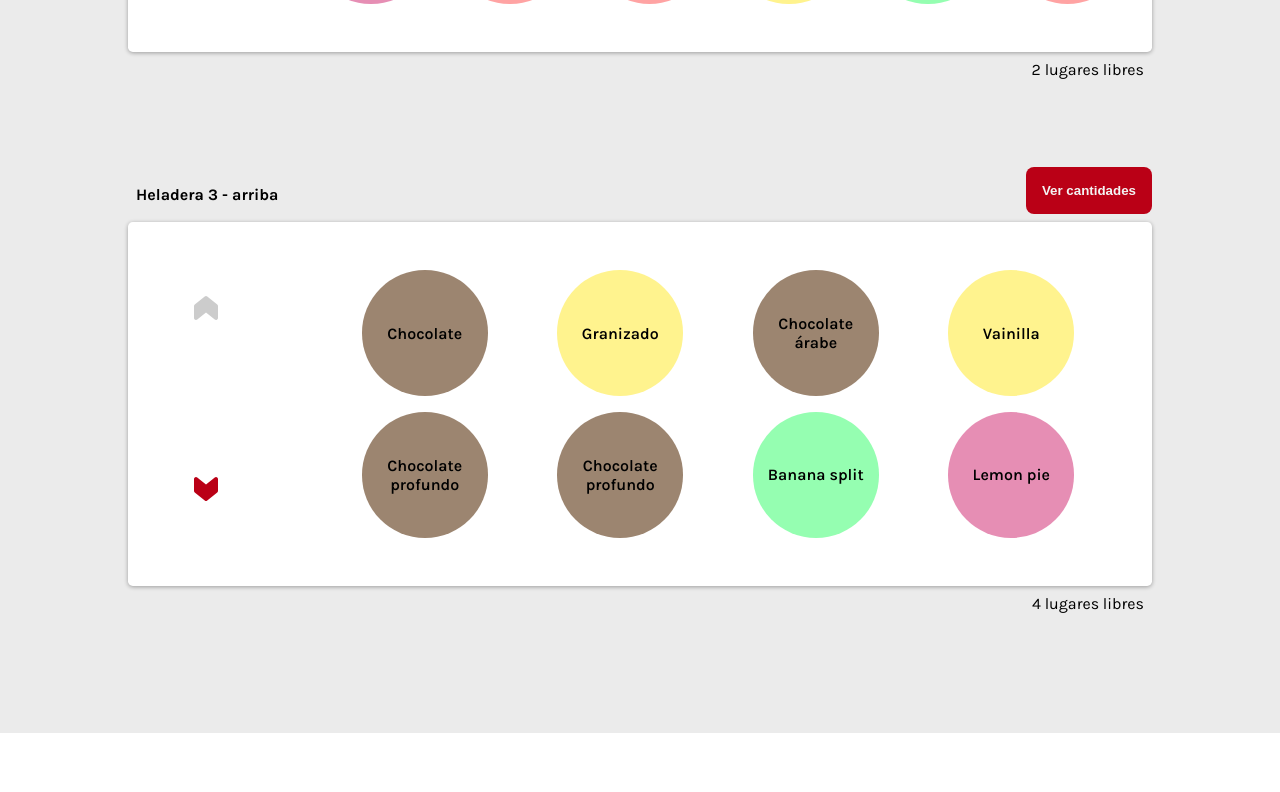
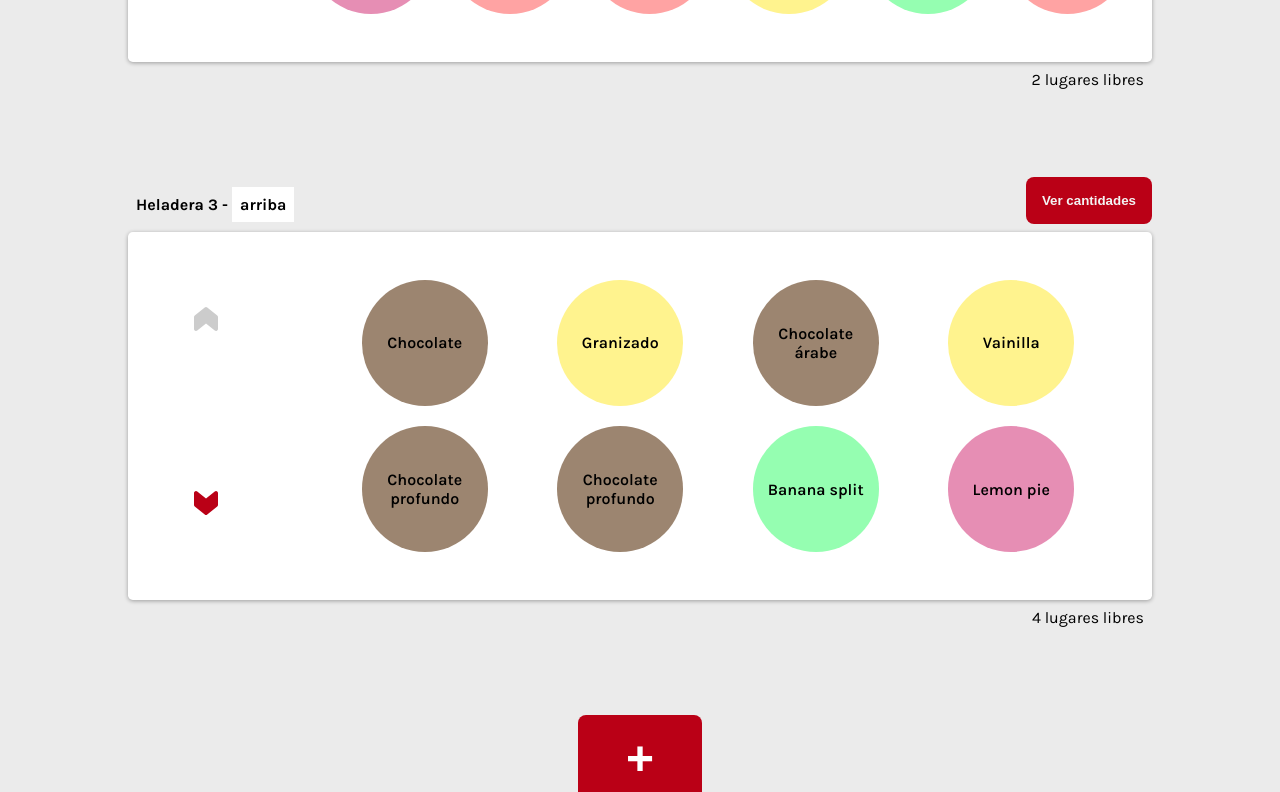
Before and after one commit to JuanNebbia/RefriManager, a React (Create React App) app in the folder frontend/: page / in a window 1280 px wide. Shown: the part 1417-2209 px from the top of the page. Before the commit the page ends 2150 px from the top, so only its background shows below. Built offline with nearby package versions, Linux system fonts and the light colour scheme.

Commit message:
frontend: Include button to add refrigerators. Modal component for multiple contents

```diff
--- a/frontend/src/components/Main/Main.jsx
+++ b/frontend/src/components/Main/Main.jsx
@@ -3,21 +3,18 @@ import './Main.css'
 
 // Components
 import SpaceGrid from '../SpaceGrid/SpaceGrid'
-import Refrigerator from '../Refrigerator/Refrigerator'
+import RefrigeratorContainer from '../RefrigeratorContainer/RefrigeratorContainer.jsx';
 
 // Context
 import { useData } from '../../context/DataContext.js';
 
 const Main = () => {
-  const { refrigerators } = useData()
+  const { refrigerators, buckets } = useData()
+
   return (
     <div className='main-container'>
         <SpaceGrid />
-        {refrigerators.map((refri, idx) => {
-          return <Refrigerator key={idx} {...refri} />
-        })}
-
-
+        <RefrigeratorContainer refrigerators={refrigerators} buckets={buckets} />
     </div>
   )
 }
--- /dev/null
+++ b/frontend/src/components/Modal/Modal.css
@@ -0,0 +1,62 @@
+.modal-container{
+    width: 100%;
+    height: 100%;
+    min-height: fit-content;
+    position: fixed;
+    top: 0;
+    left: 0;
+    backdrop-filter: blur(0.5rem) brightness(0.8);
+    display: flex;
+    align-items: center;
+    justify-content: center;
+    z-index: 100;
+    padding: 0;
+}
+
+.modal-inner{
+    box-shadow: 0 0 10px #999 ;
+    flex-direction: column;
+    display: flex;
+    border-radius: 0.5rem;
+    background-color: #fefefe;
+    margin: 5% auto;
+    padding: 2rem;
+    width: 80%;
+    max-width: 35rem;
+    max-height: 80vh;
+    overflow-y: auto;
+}
+
+.close-modal-btn{
+    width: fit-content;
+    aspect-ratio: 1;
+    margin-left: auto;
+    background-color: transparent;
+    border: none;
+    cursor: pointer;
+    font-size: 1rem;
+}
+
+.modal-title{
+    margin-right: auto;
+    margin-top: 0;
+    margin-bottom: 0;
+    font-size: 1.2rem;
+}
+
+.modal-form{
+    display: flex;
+    flex-direction: column;
+    padding: 2rem 3rem;
+    margin-bottom: 0;
+}
+
+
+.modal-form select, .modal-form input{
+    border-radius: 0.5rem;
+    border: 2px solid #999;
+    font-size: 1.1rem;
+    padding: 10px;
+    cursor: pointer;
+    margin-bottom: 1.5rem;
+}
--- /dev/null
+++ b/frontend/src/components/Modal/Modal.jsx
@@ -0,0 +1,26 @@
+import React from 'react'
+import './Modal.css'
+import { IoCloseSharp } from "react-icons/io5";
+
+
+const Modal = ({ setOpenModal, content }) => {
+
+    const closeModal = (event) => {
+        if(event.target.classList.contains('close')){
+            setOpenModal(false)
+        }
+    }
+
+    return (
+    <div onClick={closeModal} className='modal-container close'>
+        <div className="modal-inner">
+            <button className="close-modal-btn close">
+                <IoCloseSharp className='close' />
+            </button>
+            {content}
+        </div>
+    </div>
+    )
+}
+
+export default Modal
--- /dev/null
+++ b/frontend/src/components/RefriModal/RefriModal.jsx
@@ -0,0 +1,62 @@
+import React, { useState } from 'react'
+import { useData } from '../../context/DataContext';
+
+const RefriModal = ({refriAmount, setRefriAmount, setOpenModal}) => {
+
+    const {  buckets, setBuckets, refrigerators, setRefrigerators} = useData();
+    const [selectedAmount, setSelectedAmount] = useState(8)
+    const [refriName, setRefriName] = useState()
+    const [enableSave, setEnableSave] = useState(true)
+
+    const handleAmountChange = (event) => {
+        setSelectedAmount(+event.target.value)
+    }
+
+    const handleNameChange = (event) => {
+        setRefriName(event.target.value)
+    }
+
+    const addRefri = () => {
+        const refrigeratorsCopy = refrigerators
+        const newRefrigerator = {
+          _id: refriAmount + 1,
+          total_capacity: selectedAmount,
+          refri_name: refriName || `Heladera ${refriAmount + 1}`,
+          status: "active"
+        }
+        refrigeratorsCopy.push(newRefrigerator)
+        setRefrigerators(refrigeratorsCopy)
+
+        const bucketsCopy = buckets
+        for(let i = 0; i < newRefrigerator.total_capacity; i++){
+          const newBucket = {
+            id: buckets.length + 1,
+            refrigerator_id: newRefrigerator._id,
+            flavor_id: null,
+            position: (i + 1 <= newRefrigerator.total_capacity / 2 ) ? (i + 1) : ((i + 1) - (newRefrigerator.total_capacity / 2)),
+            side: (i + 1 <= newRefrigerator.total_capacity / 2) ? 0 : 1
+          }
+          bucketsCopy.push(newBucket)
+          setBuckets(bucketsCopy)
+        }
+        setRefriAmount(refriAmount + 1)
+        setOpenModal(false)
+    }
+
+  return (
+    <div className='refrimodal-container'>
+        <h3 className='modal-title'>Añadir Nueva Heladera</h3>
+        <form action="" className='modal-form' onChange={()=>setEnableSave(false)}>
+            <label htmlFor="category-select" className='select-label'>Nombre de heladera (opcional)</label>
+            <input type="text" placeholder={`Heladera ${refriAmount + 1}`} onChange={handleNameChange} />
+            <label htmlFor="category-select" className='select-label'>Capacidad (baldes totales)</label>
+            <input type="number" defaultValue={8} min={6} max={32} step={2} onChange={handleAmountChange} />
+        </form>
+        <div className="modal-btn-container">
+                <button className="save-bucket" disabled={enableSave} onClick={addRefri}>Guardar</button>
+            </div>
+    </div>
+  )
+}
+
+export default RefriModal
--- a/frontend/src/components/Refrigerator/Refrigerator.css
+++ b/frontend/src/components/Refrigerator/Refrigerator.css
@@ -12,6 +12,10 @@
     text-align: left;
     margin: auto 0.5rem;
     font-weight: bold;
+}
+
+.side-title{
+    padding: 0.5rem;
 }
 
 .view-mode-selector{
@@ -30,7 +34,7 @@
 
 .refri{
     background-color: #ffffff;
-    min-height: 4rem;
+    min-height: 23rem;
     border-radius: 0.3rem;
     display: flex;
 }
--- a/frontend/src/components/Refrigerator/Refrigerator.jsx
+++ b/frontend/src/components/Refrigerator/Refrigerator.jsx
@@ -4,6 +4,7 @@ import BucketModal from '../BucketModal/BucketModal'
 import { TbArrowBadgeUpFilled } from "react-icons/tb";
 import { TbArrowBadgeDownFilled } from "react-icons/tb";
 import { useData } from '../../context/DataContext';
+import Modal from '../Modal/Modal';
 
 const Refrigerator = ({ _id, total_capacity, refri_name, status }) => {
   const [side, setSide] = useState(0)
@@ -95,10 +96,10 @@ const Refrigerator = ({ _id, total_capacity, refri_name, status }) => {
     <div className='refri-container' id={`refri-${_id}`}>
       {
         openModal &&
-        <BucketModal openModal={openModal} setOpenModal={setOpenModal} selectedBucket={selectedBucket} />
+        <Modal openModal={openModal} setOpenModal={setOpenModal}  content={<BucketModal selectedBucket={selectedBucket} setOpenModal={setOpenModal}/>} />
       }
       <div className="refri-name-container">
-        <p className="refri-name">{refri_name} - {side === 0 ? 'arriba' : 'abajo'}</p>
+        <p className="refri-name">{refri_name} - <span className='side-title' style={{backgroundColor: side === 0 ? '#fff': "#ccc"}}>{side === 0 ? 'arriba' : 'abajo'}</span></p>
         <button className="view-mode-selector" onClick={() => setViewMode(!viewMode)}>{viewMode ? 'Ver cantidades' : 'Ver posiciones'}</button>
       </div>
       <div className="refri" style={{backgroundColor: side === 0 ? '#fff' : '#ccc', boxShadow: side === 0 ? "0 1px 4px #0005" : "inset 0 0 4px #0006"}}>
--- /dev/null
+++ b/frontend/src/components/RefrigeratorContainer/RefrigeratorContainer.css
@@ -0,0 +1,14 @@
+.add-refri__btn{
+    background-color: #ba0016;
+    padding: 1rem 3rem;
+    font-size: 3rem;
+    font-weight: 700;
+    color: #fff;
+    border: none;
+    border-radius: 0.5rem;
+    cursor: pointer;
+}
+
+.add-refri__btn:hover{
+    transform: scale(1.03);
+}
--- /dev/null
+++ b/frontend/src/components/RefrigeratorContainer/RefrigeratorContainer.jsx
@@ -0,0 +1,33 @@
+import React, { useEffect, useState } from 'react'
+import Refrigerator from '../Refrigerator/Refrigerator'
+import Modal from '../Modal/Modal'
+import RefriModal from '../RefriModal/RefriModal'
+import "./RefrigeratorContainer.css"
+import { useData } from '../../context/DataContext'
+
+const RefrigeratorContainer = ({refrigerators}) => {
+    const {refriAmount, setRefriAmount } = useData()
+    const [openModal, setOpenModal] = useState(false)
+
+    useEffect(() => {
+    },[refriAmount])
+
+
+
+  return (
+    <div>
+        {
+            openModal &&
+            <Modal openModal={openModal} setOpenModal={setOpenModal}  content={<RefriModal refriAmount={refriAmount} setRefriAmount={setRefriAmount} setOpenModal={setOpenModal}/>} />
+        }
+        {refrigerators.map((refri, idx) => {
+          return <Refrigerator key={idx} {...refri} />
+        })}
+        <button className="add-refri__btn" onClick={() => setOpenModal(true)}>
+          +
+        </button>
+    </div>
+  )
+}
+
+export default RefrigeratorContainer
--- a/frontend/src/context/DataContext.js
+++ b/frontend/src/context/DataContext.js
@@ -10,6 +10,7 @@ const DataContext = createContext();
 
 export const DataProvider = ({ children }) => {
   const [refrigerators, setRefrigerators] = useState(refrigeratorsJson);
+  const [refriAmount, setRefriAmount] = useState(refrigerators.length);
   const [buckets, setBuckets] = useState(bucketsJson);
   const [categories, setCategories] = useState(categoriesJson);
   const [flavors, setFlavors] = useState(flavorsJson);
@@ -23,6 +24,8 @@ export const DataProvider = ({ children }) => {
         setCategories,
         refrigerators,
         setRefrigerators,
+        refriAmount,
+        setRefriAmount,
         buckets,
         setBuckets,
       }}
--- a/frontend/src/mock/buckets.json
+++ b/frontend/src/mock/buckets.json
@@ -444,7 +444,7 @@
         "id": 68,
         "refrigerator_id": 3,
         "flavor_id": null,
-        "position": 7,
+        "position": 8,
         "side": 1
     }
 ]
```
Also changed, not shown: frontend/src/components/BucketModal/BucketModal.css (+3 -64 lines), frontend/src/components/BucketModal/BucketModal.jsx (+3 -14 lines).
